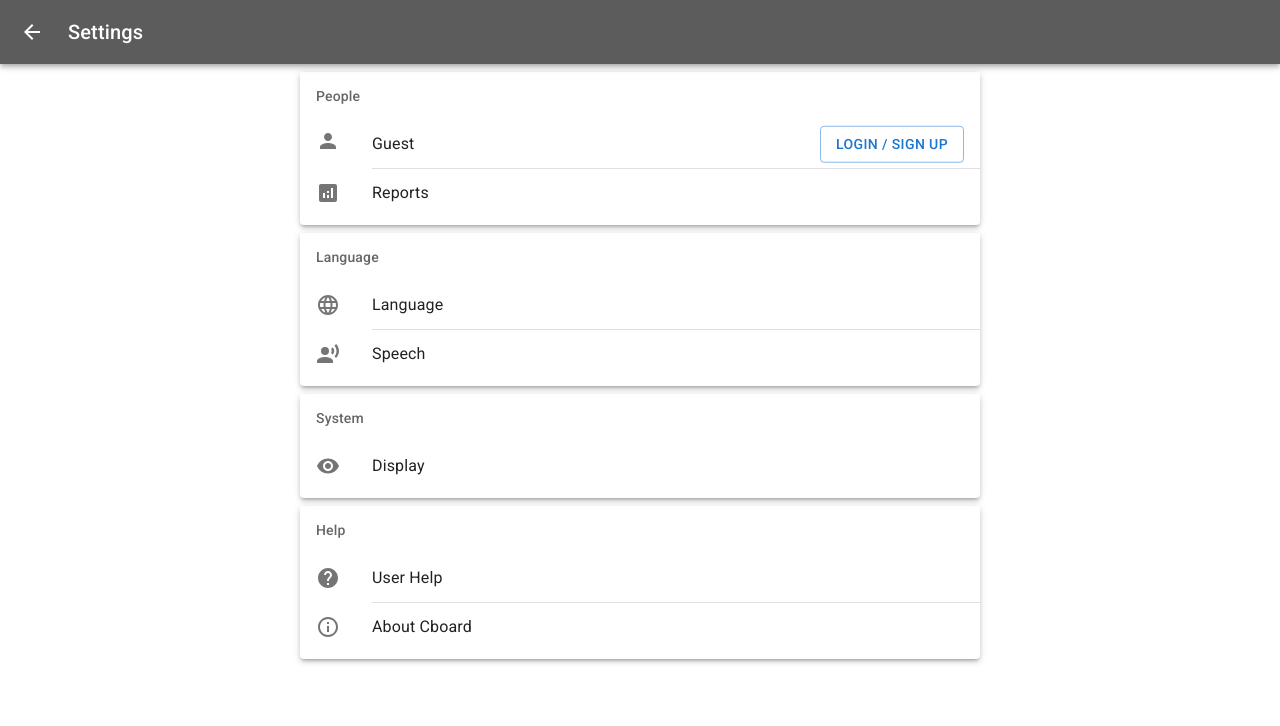
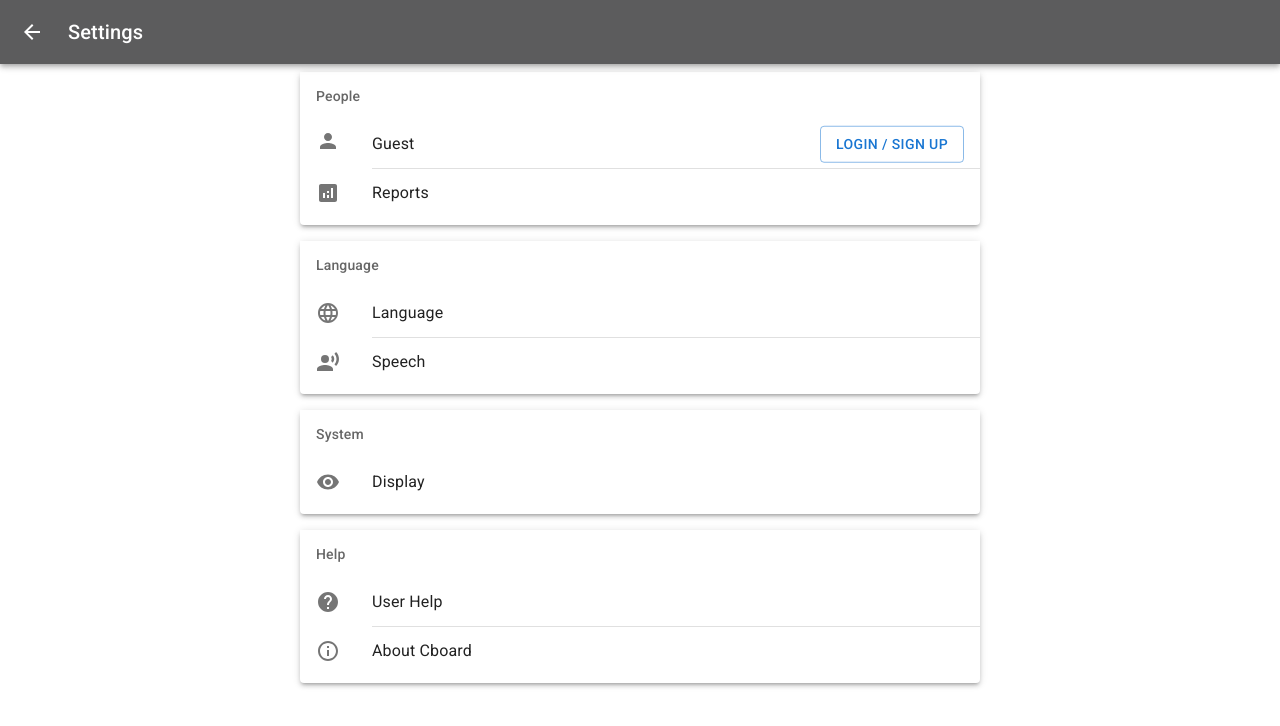
Before and after one commit to RodriSanchez1/cboard-phrase, a React (Vite) app: page /settings in a window 1280 px wide. Shown: the top 726 px of the page. Built offline with nearby package versions, Linux system fonts and the light colour scheme.

Commit message:
Chore: Setting section margin bottom

```diff
--- a/src/features/settings/SettingsSection.jsx
+++ b/src/features/settings/SettingsSection.jsx
@@ -24,7 +24,7 @@ SettingsSection.defaultProps = {
 
 export default function SettingsSection({ subheader, settings }) {
   return (
-    <Paper className="Settings__section" elevation={3} sx={{ mt: 1 }}>
+    <Paper className="Settings__section" elevation={3} sx={{ mt: 1, mb: 2 }}>
       <List
         subheader={
           <ListSubheader>
```
